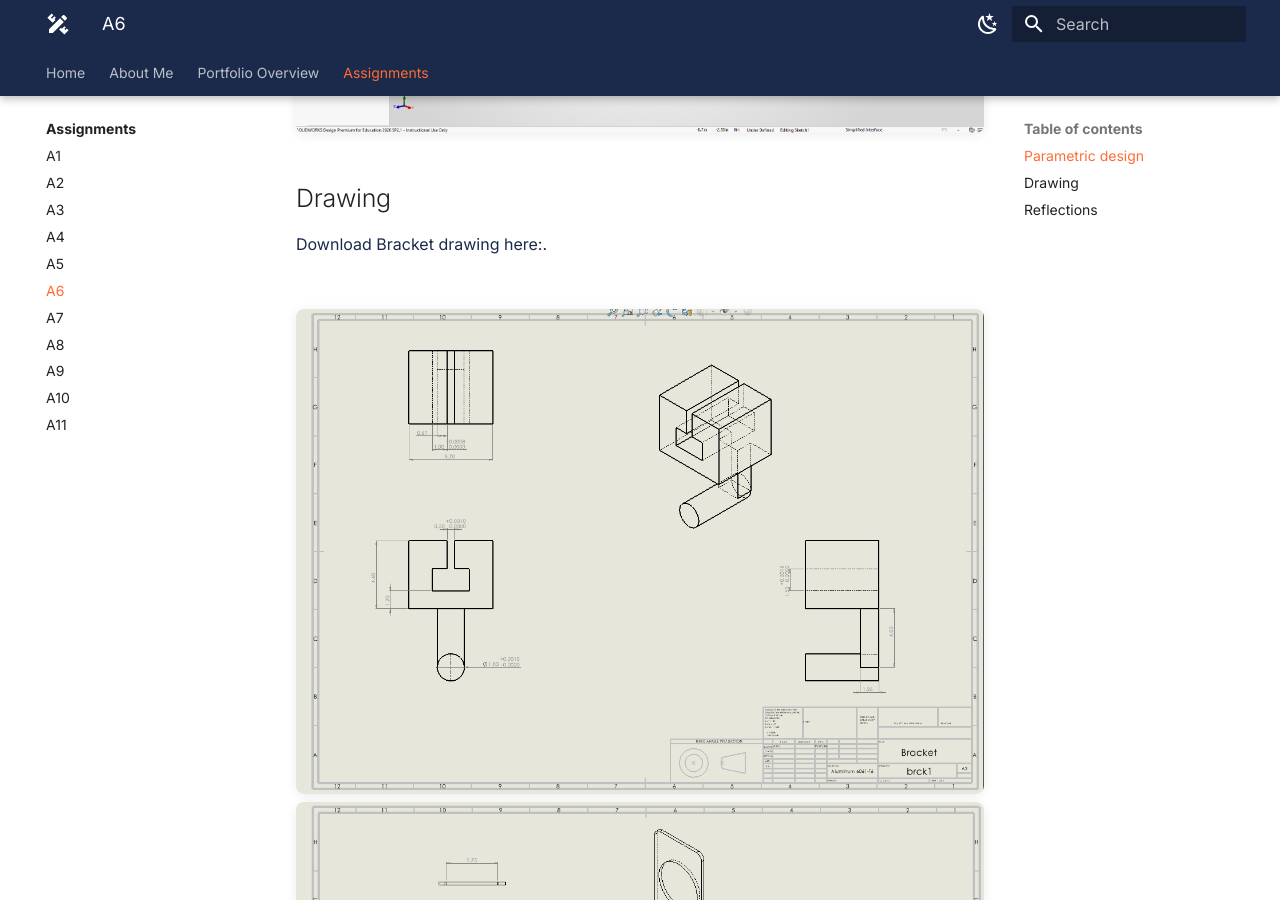
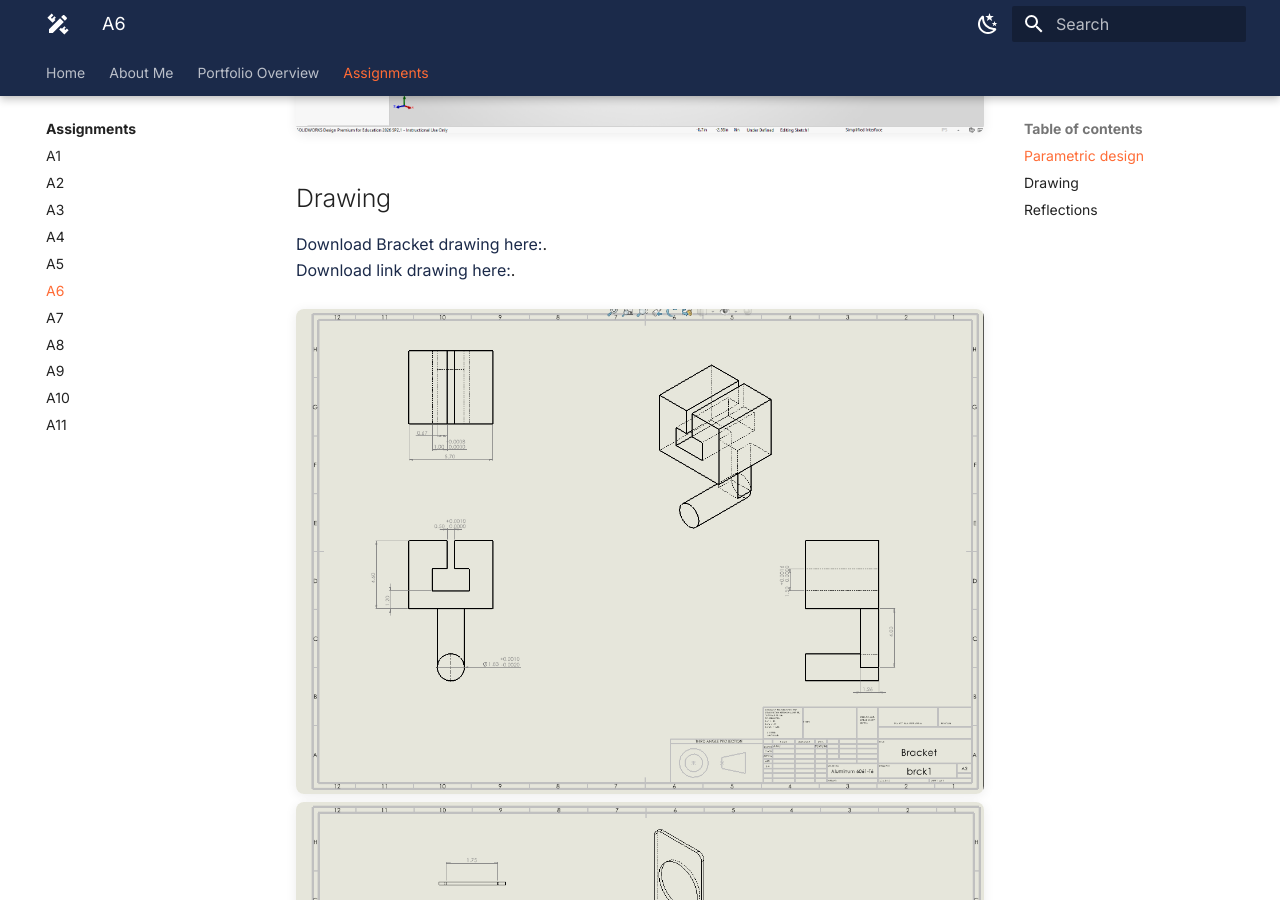
Before and after one commit to ajchiocca/megr2157-portfolio, an MkDocs documentation site: the page built from docs/assignments/A06/index.md, in a window 1280 px wide and 900 px high, scrolled down 10224 px. Built offline with MkDocs 1.6.1 and Material for MkDocs 9.7.7, drawn with Linux system fonts in a browser that asks for light colours.

Commit message:
Add download link for link drawing

```diff
--- a/docs/assignments/A06/index.md
+++ b/docs/assignments/A06/index.md
@@ -69,6 +69,7 @@ A link to connect feature A to other parts had to be parametrically modeled as w
 ## Drawing
 [Download Bracket drawing here:](https://github.com/ajchiocca/megr2157-portfolio/raw/refs/heads/main/docs/assignments/A06/brck1.SLDDRW).
 <br>
+[Download link drawing here:](https://github.com/ajchiocca/megr2157-portfolio/raw/refs/heads/main/docs/assignments/A06/link.SLDDRW).
 <br>
 <br>
 ![bkDW](bkDW.png)
```
